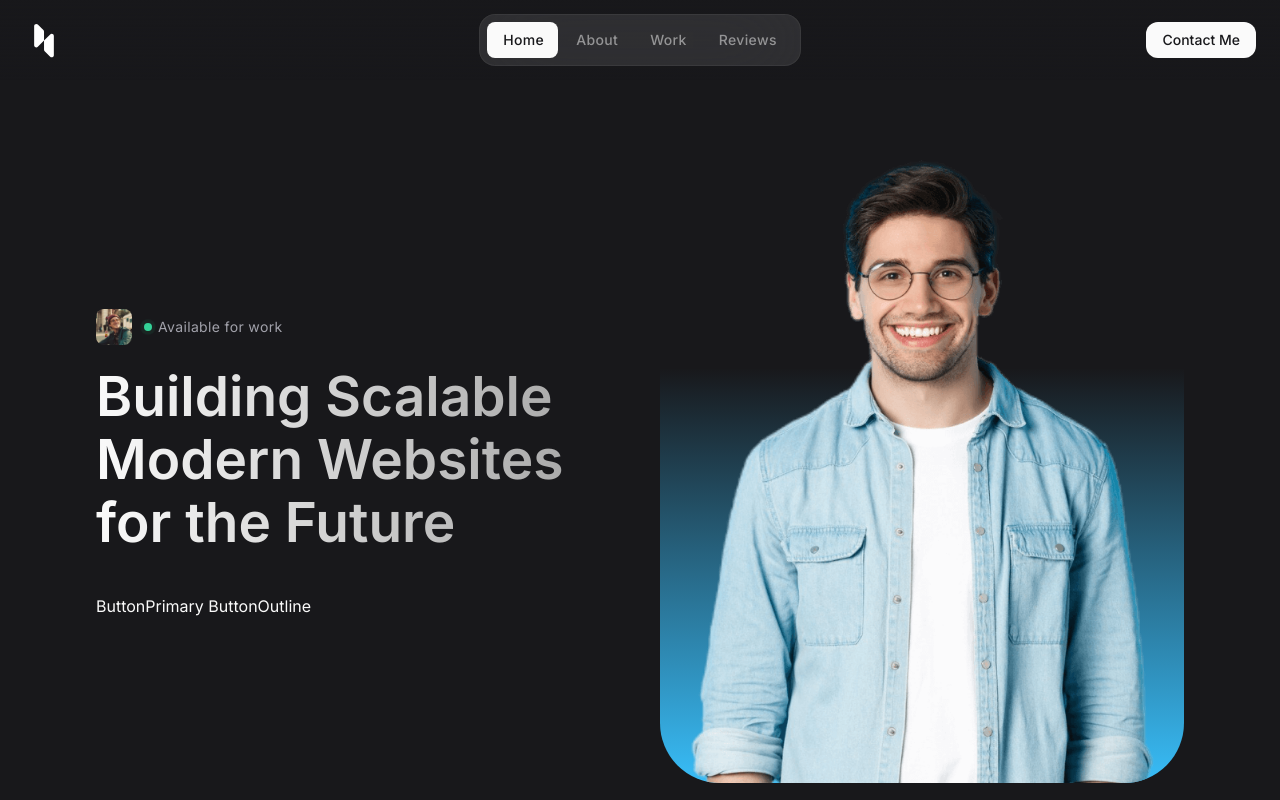
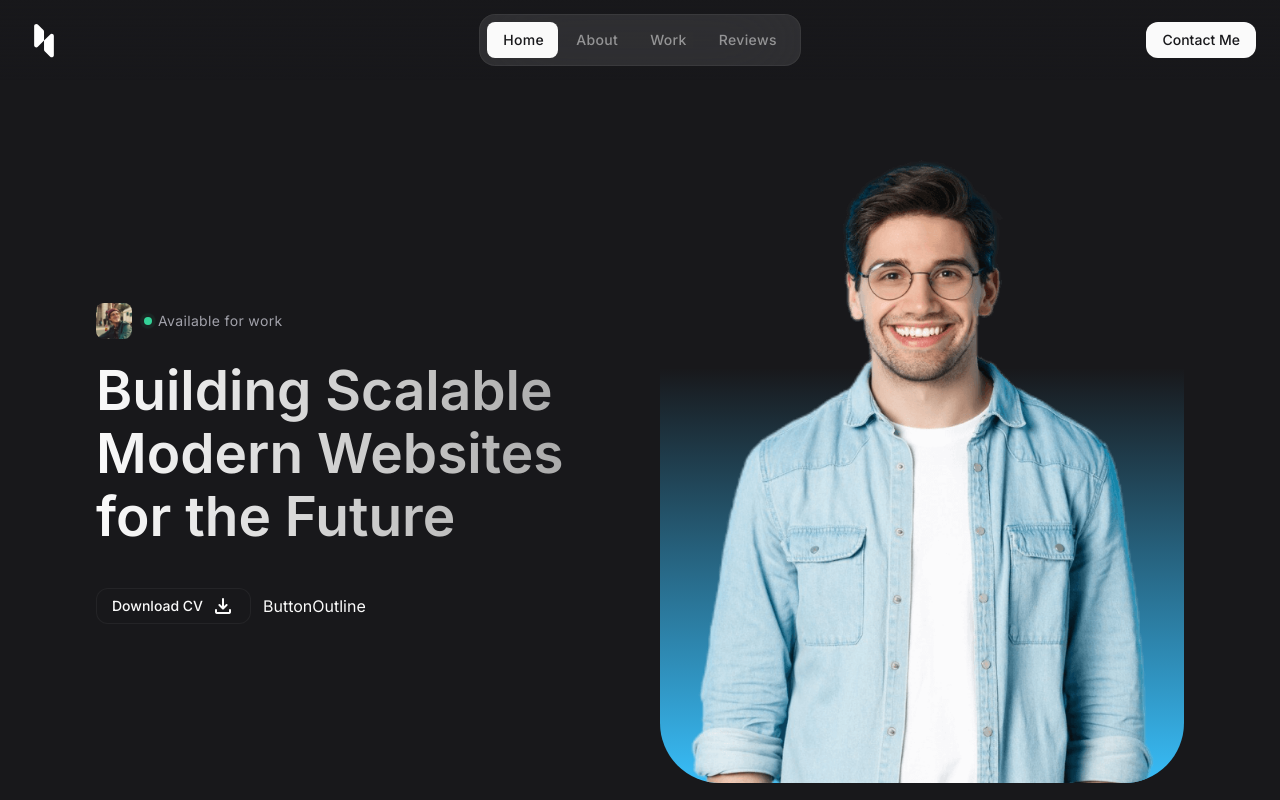
Before and after one commit to BoSun23/ReactPortfolio, a React (Vite) app: page / in a window 1280 px wide. Built offline with nearby package versions, Linux system fonts and the light colour scheme.

Commit message:
ButtonPrimary Done

```diff
--- /dev/null
+++ b/src/components/Button.jsx
@@ -0,0 +1,71 @@
+/**
+ * @copyright 2025 Bo Sun
+ * @license Apache-2.0
+ */
+
+/**
+ * Node modules
+ */
+
+import PropTypes from "prop-types";
+
+/**
+ * Primary Button
+ */
+
+const ButtonPrimary = ({
+    href,
+    target,
+    label,
+    icon,
+    classes
+}) => {
+   if (href) {
+     return (
+        <a
+        href={href}
+        target={target}
+        className={"btn btn-primary " + classes}
+        >
+            {label}
+
+            {icon ?
+            <span className="material-symbols-rounded"
+            aria-hidden="true">
+                {icon}
+            </span>
+        : undefined
+        }
+        </a>
+
+     )
+
+   } else {
+    return (
+        <button className={"btn btn-primary " + classes}>
+            {label}
+
+            {icon ?
+            <span className="material-symbols-rounded"
+            aria-hidden="true">
+                {icon}
+            </span>
+        : undefined
+        }
+        </button>
+    )
+   }
+
+}
+
+ButtonPrimary.PropTypes = {
+    label: PropTypes.string.isRequired,
+    href: PropTypes.string,
+    target:PropTypes.string,
+    icon:PropTypes.string,
+    classes: PropTypes.string
+}
+
+export {
+    ButtonPrimary
+}
--- a/src/components/Hero.jsx
+++ b/src/components/Hero.jsx
@@ -3,6 +3,12 @@
  * @license Apache-2.0
  */
 
+/**
+ *
+ * Components
+ */
+
+import { ButtonPrimary } from "./Button"
 
 const Hero = () => {
   return (
@@ -39,7 +45,11 @@
               Building Scalable Modern Websites for the Future
             </h2>
             <div className="flex items-center gap-3">
-                ButtonPrimary
+                <ButtonPrimary
+                  label="Download CV"
+                  icon ="download"
+
+                />
 
 
                 ButtonOutline
```
